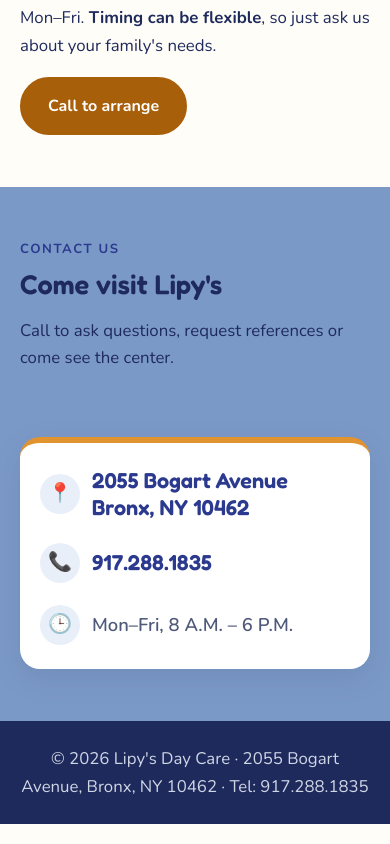
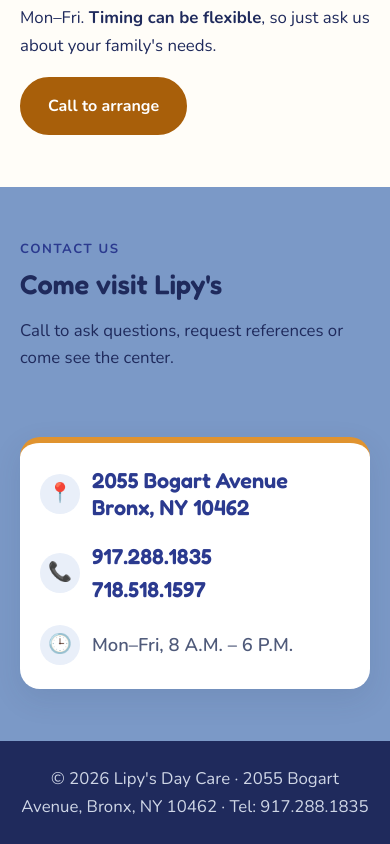
Before and after one commit to tahirsaboor15-ui/Websites, a plain HTML site: page lipys-daycare/index.html in a window 390 px wide. Shown: the part 3688-4532 px from the top of the page. Drawn offline with nearby package versions, Linux system fonts and the light colour scheme.

Commit message:
Add second phone number to contact card
Co-Authored-By: Claude Sonnet 5.5 <noreply@anthropic.com>
Claude-Session: https://claude.ai/code/session_01U2bTqB3Ac7xYM4v3Q2HRWL

```diff
--- a/lipys-daycare/index.html
+++ b/lipys-daycare/index.html
@@ -117,7 +117,7 @@
       </div>
       <address class="contact-card">
         <p><span class="ico" aria-hidden="true">📍</span><a href="https://www.google.com/maps/search/?api=1&amp;query=2055+Bogart+Avenue+Bronx+NY+10462">2055 Bogart Avenue<br>Bronx, NY 10462</a></p>
-        <p><span class="ico" aria-hidden="true">📞</span><a href="tel:+19172881835">917.288.1835</a></p>
+        <p><span class="ico" aria-hidden="true">📞</span><span class="phones"><a href="tel:+19172881835">917.288.1835</a><a href="tel:+17185181597">718.518.1597</a></span></p>
         <p><span class="ico" aria-hidden="true">🕒</span><span class="hrs">Mon–Fri, 8 A.M. – 6 P.M.</span></p>
       </address>
     </div>
--- a/lipys-daycare/styles.css
+++ b/lipys-daycare/styles.css
@@ -47,6 +47,7 @@ address{font-style:normal}
 .contact-card p{margin:0;display:grid;grid-template-columns:48px 1fr;align-items:center;gap:16px}
 .contact-card .ico{display:grid;place-items:center;width:48px;height:48px;border-radius:50%;background:var(--tint);font-size:1.4rem}
 .contact-card a{font:600 1.7rem/1.25 Fredoka,sans-serif;color:var(--navy);text-decoration:none}
+.contact-card .phones{display:grid;gap:6px}
 .contact-card a:hover{color:var(--pri-d);text-decoration:underline}
 .contact-card .hrs{font:600 1.15rem/1.3 Nunito,sans-serif;color:var(--muted)}
 .logo{width:40px;height:40px;vertical-align:middle;margin-right:6px}
```
